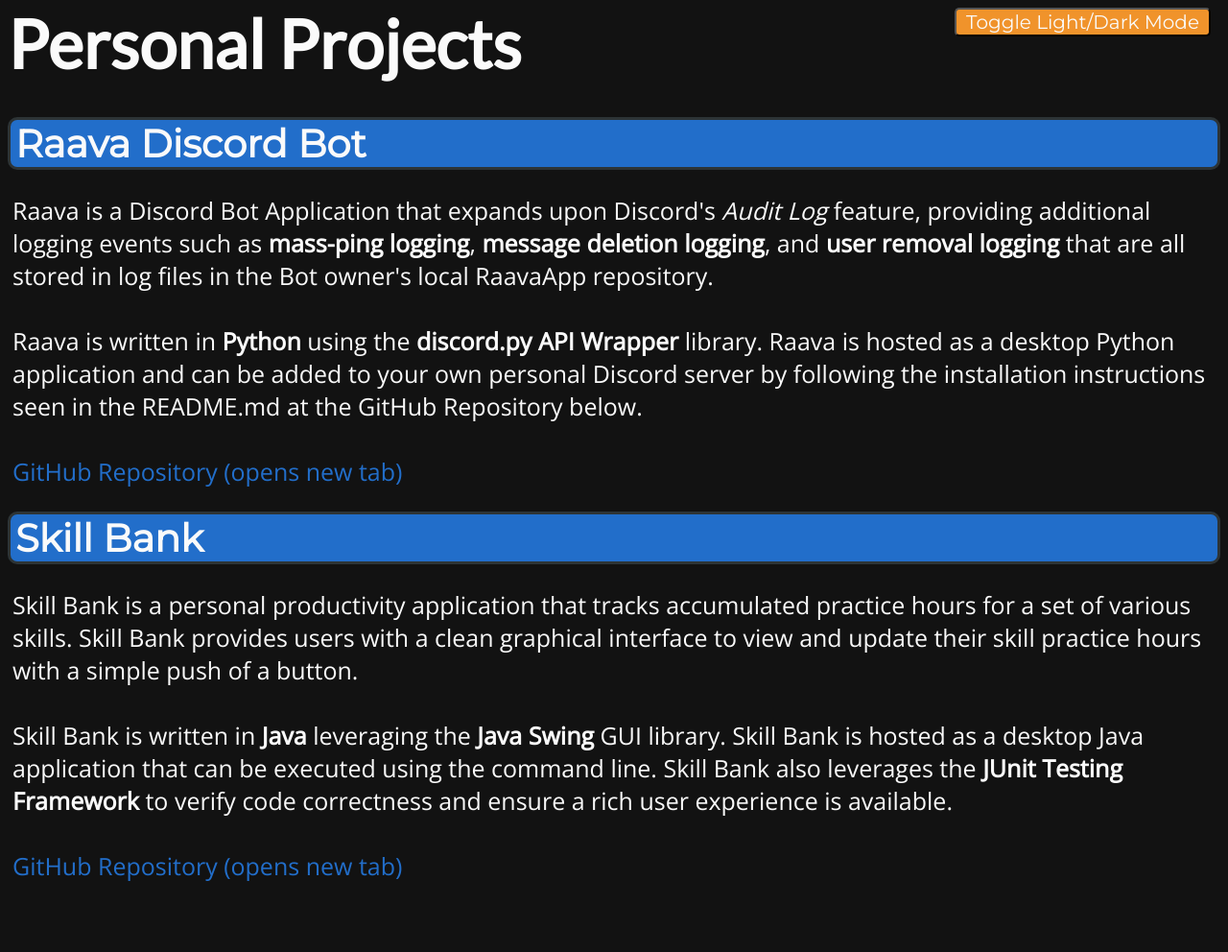
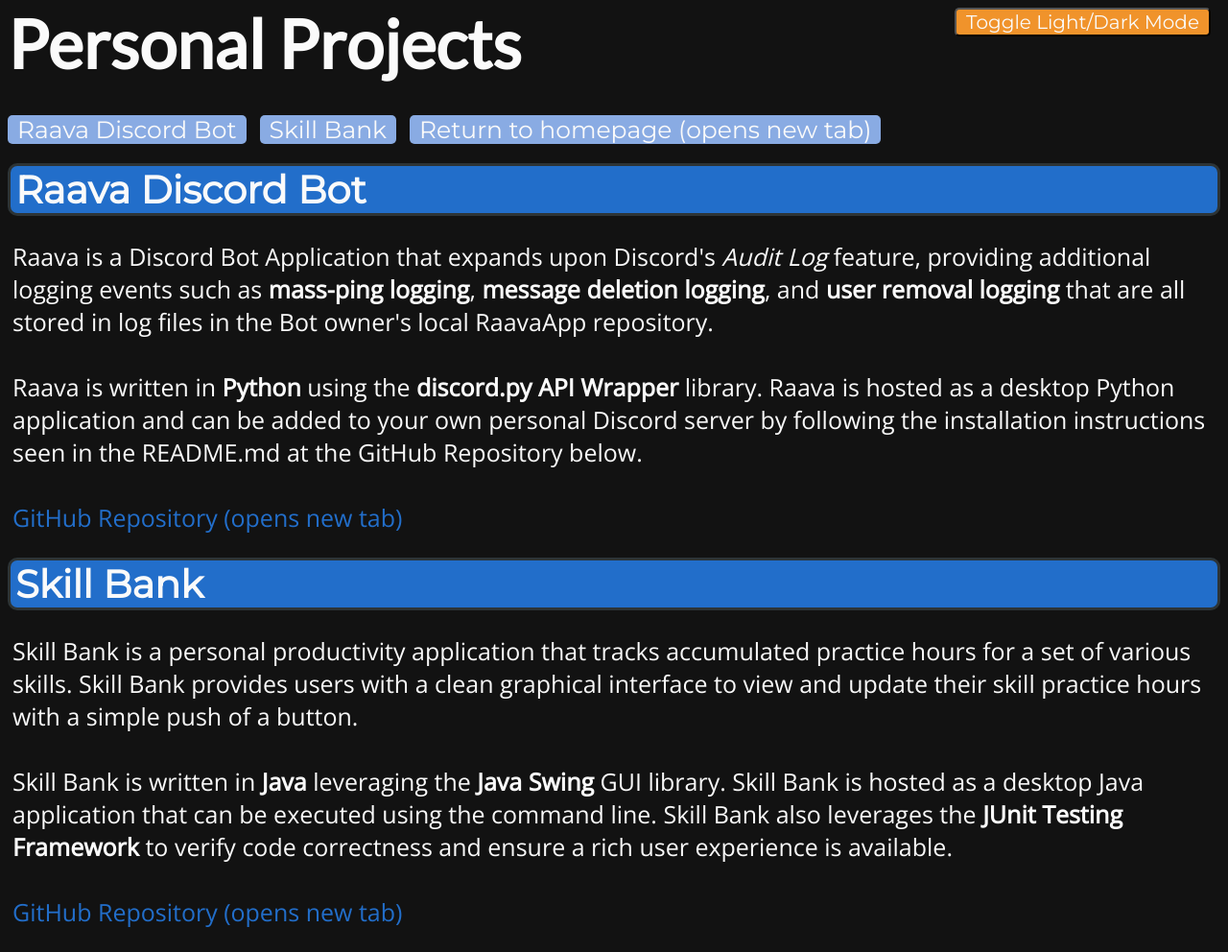
Before and after one commit to kosamson/kosamson.github.io, a plain HTML site: page PersonalProjectsSubpage.html in a window 1280 px wide. Shown: the whole page at 96% size. Before the commit the page ends 944 px from the top, so only its background shows below. Drawn offline with nearby package versions, Linux system fonts and the light colour scheme.

Commit message:
Update buttons in projects page

```diff
--- a/PersonalProjectsSubpage.html
+++ b/PersonalProjectsSubpage.html
@@ -114,6 +114,16 @@
 
         <button class="dl-toggle" type="button" onclick="toggleLightMode()">Toggle Light/Dark Mode</button>
 
+        <br>
+        <br>
+
+        <label id="page-jumps">
+            <a class="page-jump" href="#raava-app">Raava Discord Bot</a>
+            <a class="page-jump" href="#skill-bank">Skill Bank</a>
+            <a class="page-jump" style="margin-left: 0px;" target="blank" href="index.html">Return to homepage (opens new tab)</a>
+        </label>
+
+        <label id="raava-app">
             <h2>Raava Discord Bot</h2>
             <p>
                 Raava is a Discord Bot Application that expands upon Discord's <i>Audit Log</i> feature, providing additional logging events such as <b>mass-ping logging</b>, <b>message deletion logging</b>,
@@ -126,9 +136,11 @@
                 <br>
                 <br>
 
-            <a style="text-decoration: none; color: rgb(34, 110, 202);" href="https://github.com/kosamson/RaavaApp" target=blank>GitHub Repository (opens new tab)</a>
+                <a style="text-decoration: none; color: rgb(34, 110, 202);" href="https://github.com/kosamson/RaavaApp" target="blank">GitHub Repository (opens new tab)</a>
             </p>
+        </label>
 
+        <label id="skill-bank">
             <h2>Skill Bank</h2>
             <p>
                 Skill Bank is a personal productivity application that tracks accumulated practice hours for a set of various skills. Skill Bank provides users with a clean graphical interface to view and
@@ -140,7 +152,8 @@
                 <br>
                 <br>
 
-            <a style="text-decoration: none; color: rgb(34, 110, 202);" href="https://github.com/kosamson/Skill-Bank" target=blank>GitHub Repository (opens new tab)</a>
+                <a style="text-decoration: none; color: rgb(34, 110, 202);" href="https://github.com/kosamson/Skill-Bank" target="blank">GitHub Repository (opens new tab)</a>
             </p>
+        </label>
     </body>
 </html>
```
Lines whose indentation alone changed are shown as unchanged.
